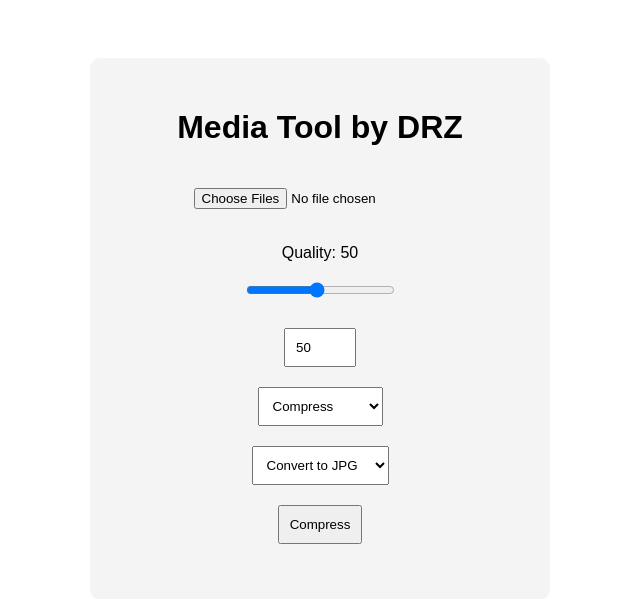
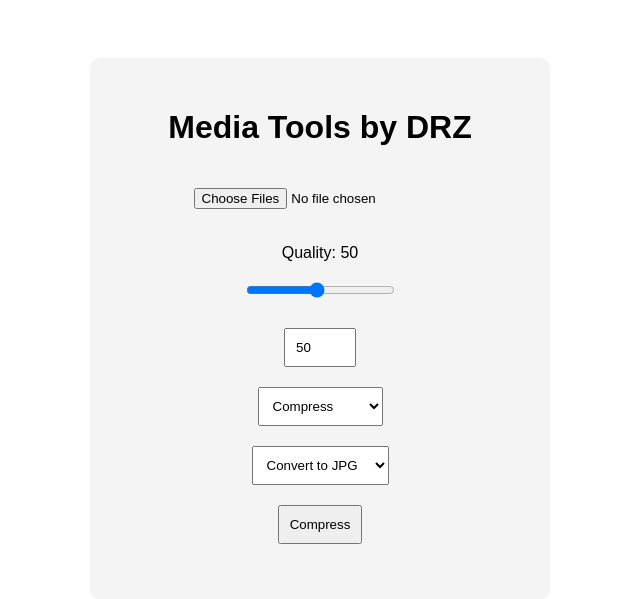
Before and after one commit to Dronzly/media-compressor, a FastAPI app: page / in a window 1280 px wide. Shown: the top 599 px of the page, without its empty margins (320-960 px from the left). Run offline with FastAPI, Linux system fonts and the light colour scheme.

Commit message:
Title changed

```diff
--- a/templates/index.html
+++ b/templates/index.html
@@ -1,7 +1,7 @@
 <!DOCTYPE html>
 <html>
 <head>
-<title>Media Tool</title>
+<title>Media Tools</title>
 
 <style>
 :root {
@@ -108,7 +108,7 @@ input, button, select {
 <body>
 
 <div class="container">
-<h1>Media Tool by DRZ</h1>
+<h1>Media Tools by DRZ</h1>
 
 <form id="uploadForm">
 <input type="file" id="fileInput" multiple required>
```
